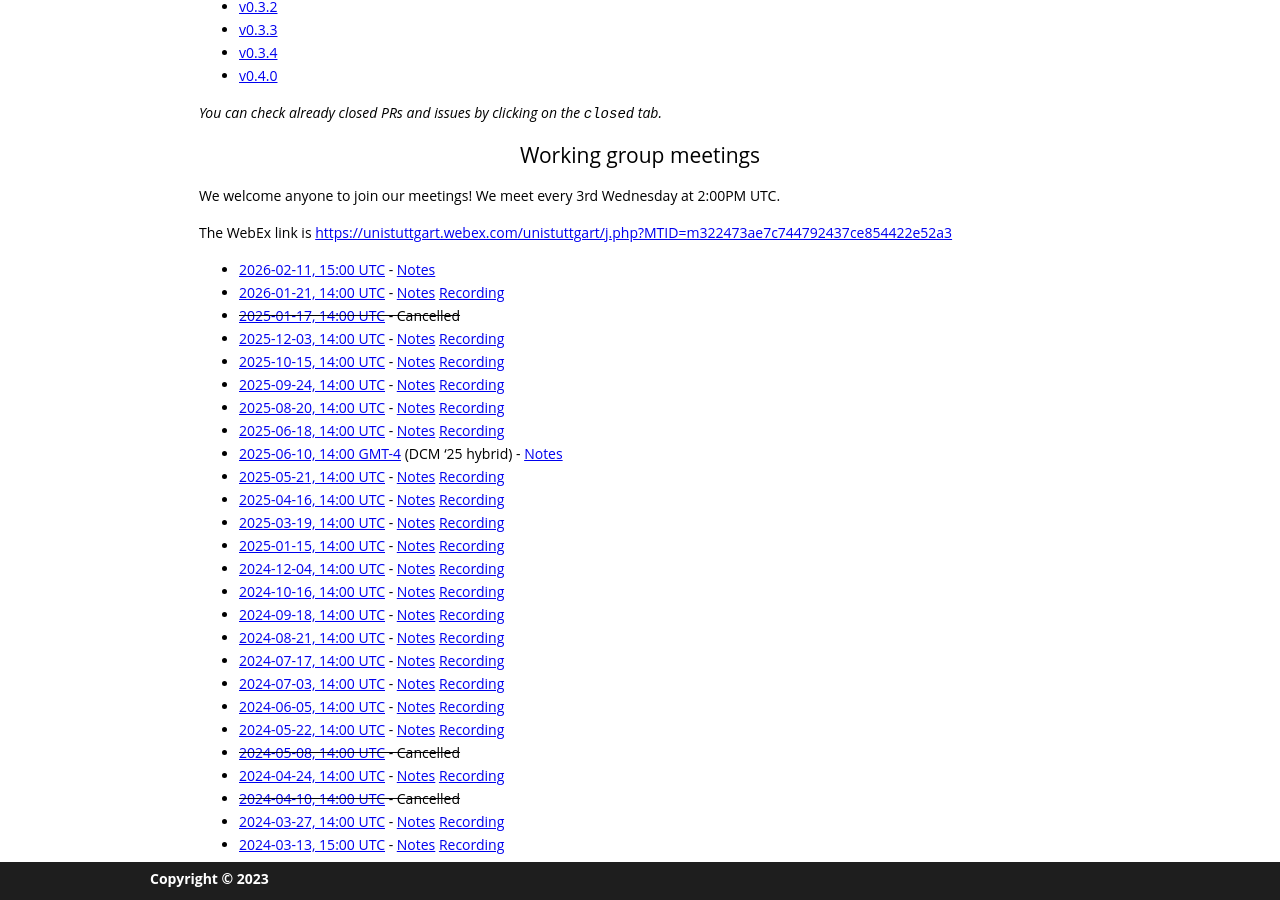
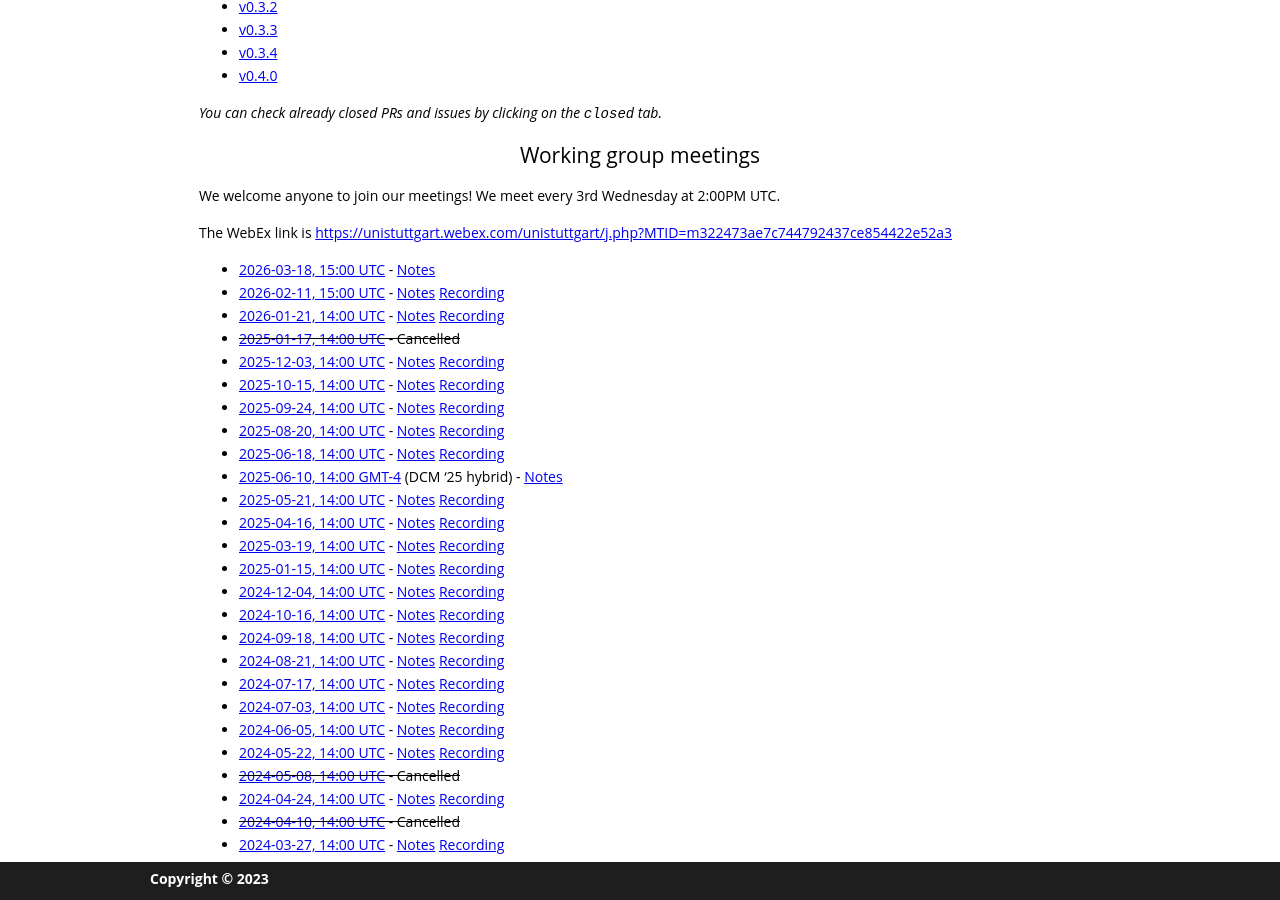
Before and after one commit to gdcc/py.gdcc.io, a Jekyll site: the page built from index.md, in a window 1280 px wide and 900 px high, scrolled down 2632 px. Built offline with Jekyll 4.4.1, drawn with Linux system fonts in a browser that asks for light colours; our own code applies the rules of GitHub Pages for plain Markdown files.

Commit message:
Add Mar 18 meeting and Feb 11 recording
Update meetings list: add the 2026-03-18 meeting entry with notes link, and append a recording link to the existing 2026-02-11 meeting entry. Keeps the meetings index current with latest notes and recordings.

```diff
--- a/index.md
+++ b/index.md
@@ -81,7 +81,8 @@ We welcome anyone to join our meetings! We meet every 3rd Wednesday at 2:00PM UT
 
 The WebEx link is <https://unistuttgart.webex.com/unistuttgart/j.php?MTID=m322473ae7c744792437ce854422e52a3>
 
-- [2026-02-11, 15:00 UTC](https://time.is/compare/1500_11_Feb_2026_in_UTC) - [Notes](https://docs.google.com/document/d/1HKmMeSSr_Bg5-rVQi-M6BUuHfnBI_2w37p1iKVttSkc/edit?usp=sharing)
+- [2026-03-18, 15:00 UTC](https://time.is/compare/1500_18_Mar_2026_in_UTC) - [Notes](https://docs.google.com/document/d/1Pj5YZAiFoTURnREZG7rj0TbhWKqQDTo6jb5YQZNcRDM/edit?usp=sharing)
+- [2026-02-11, 15:00 UTC](https://time.is/compare/1500_11_Feb_2026_in_UTC) - [Notes](https://docs.google.com/document/d/1HKmMeSSr_Bg5-rVQi-M6BUuHfnBI_2w37p1iKVttSkc/edit?usp=sharing) [Recording](https://drive.google.com/file/d/1ymAlXdB2aALprp1HSo9hzn61KgJXsNle/view?usp=share_link)
 - [2026-01-21, 14:00 UTC](https://time.is/compare/1400_21_Jan_2026_in_UTC) - [Notes](https://docs.google.com/document/d/1qNVAOmiq8NvBocX_E30JH3bHTmA0qKTCXLNTqAQa1Yc/edit?usp=sharing) [Recording](https://drive.google.com/file/d/1-DfJ_J5fVRZn8fvsK7ASXC2fBjVuHvsc/view?usp=share_link)
 - ~~[2025-01-17, 14:00 UTC](https://time.is/compare/1400_21_Jan_2026_in_UTC) - Cancelled~~
 - [2025-12-03, 14:00 UTC](https://time.is/compare/1400_03_Dec_2025_in_UTC) - [Notes](https://docs.google.com/document/d/1iSMZda5HWSvsz639gB5C1nmy7Z9MpaCEiVBs9OaHSZs/edit?usp=sharing) [Recording](https://drive.google.com/file/d/1xX8f0tj1zsvM4njjEoqJyVYynFhsS85E/view?usp=share_link)
```
